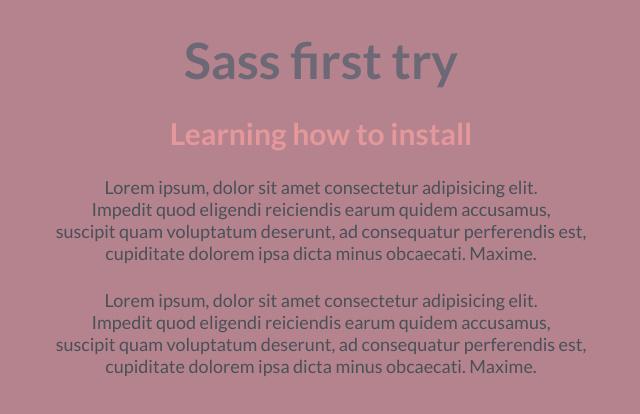
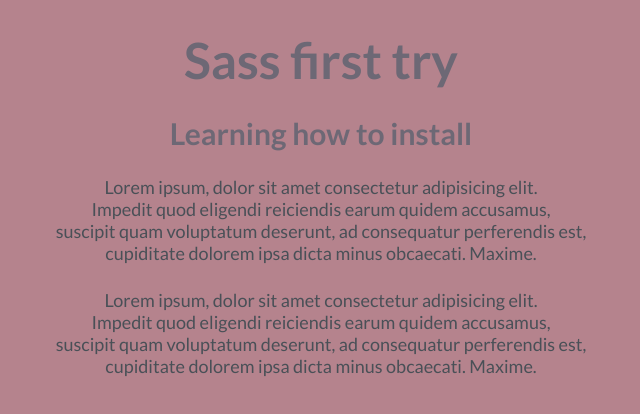
Before and after one commit to antoniaparini/html-sass-first, a website: page index.html in a window 1280 px wide. Shown: the whole page, without its empty margins (319-959 px from the left). Drawn offline with Linux system fonts and the light colour scheme.

Commit message:
modifiche

```diff
--- a/src/scss/main.scss
+++ b/src/scss/main.scss
@@ -1,6 +1,6 @@
 /*VARIABILI*/
 $primary-color: #6d6875;
-$h2-col:#e5989b;
+$h2-col: #6d6875;
 $p-col:#495057;
 $bkg-col: #b5838d;
 
```
Also changed, not shown: dist/css/main.css.
